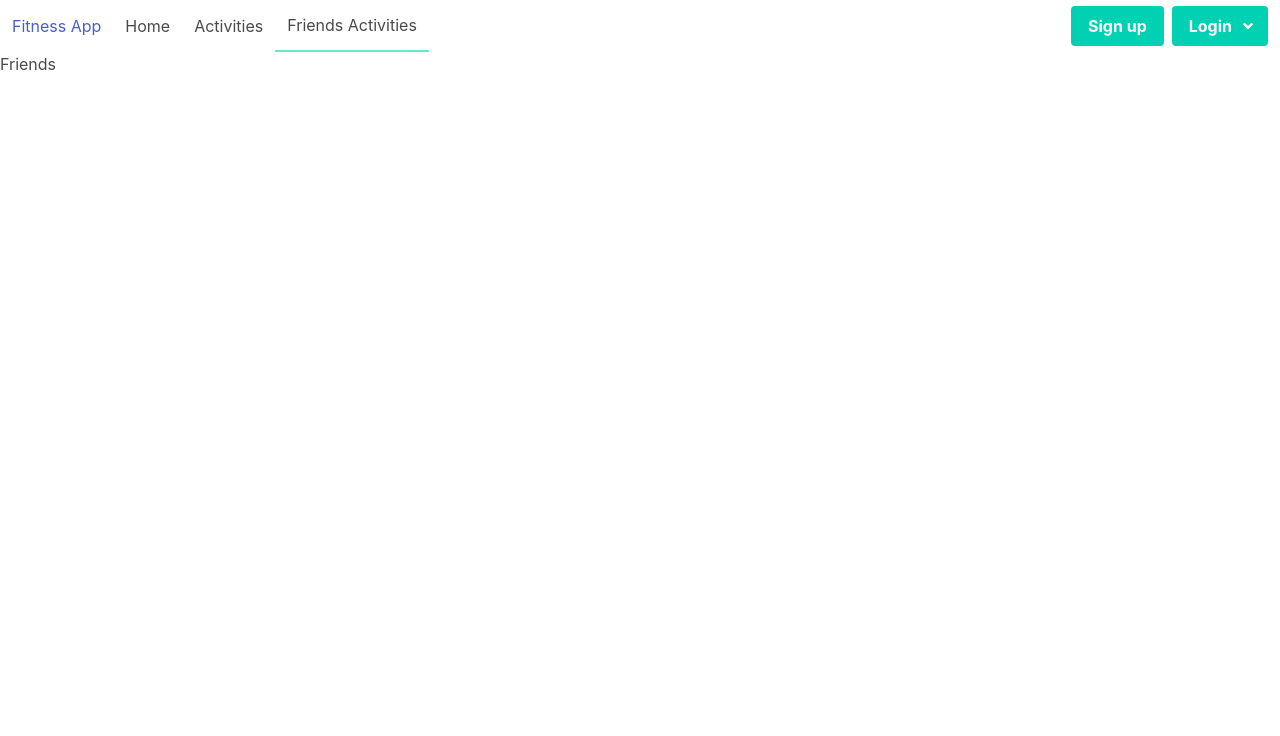
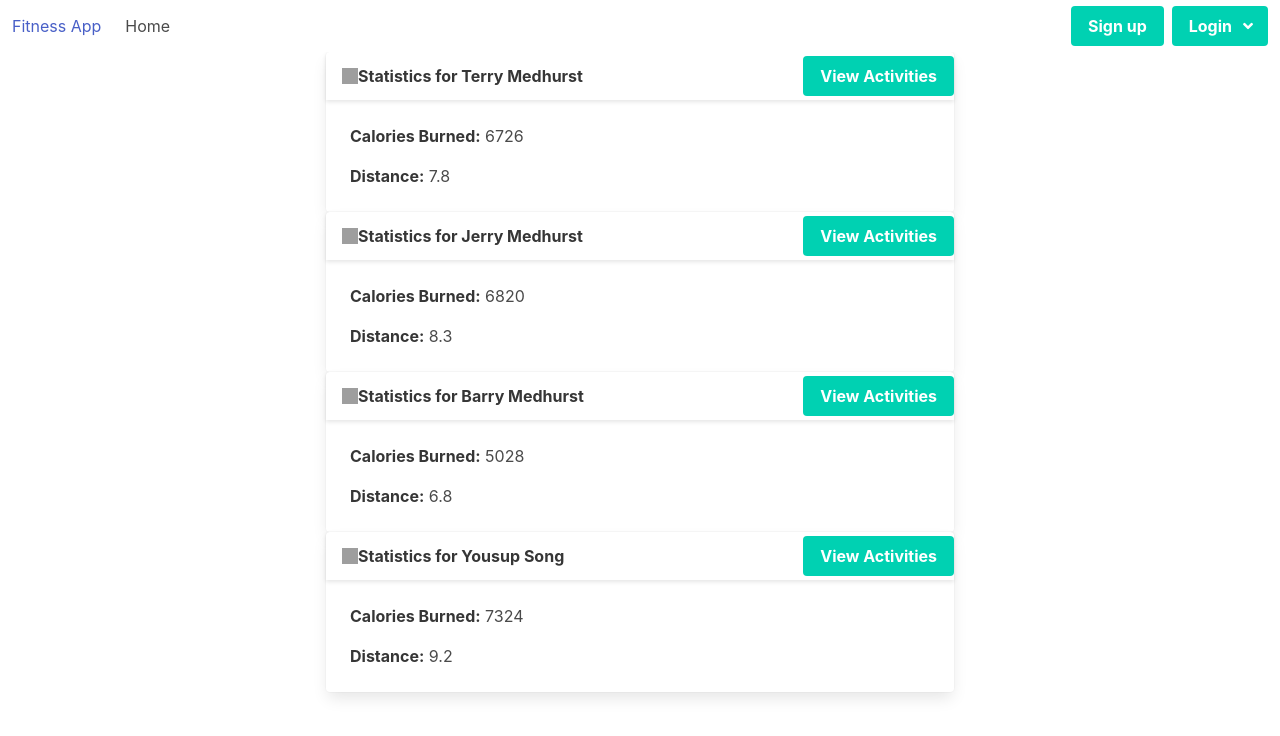
Before and after one commit to Youssup/Fitness-Website, a Vue app in the folder client/: page /Friends in a window 1280 px wide. Shown: the top 736 px of the page. Built offline with nearby package versions, Linux system fonts and the light colour scheme; grey boxes are pictures that could not be loaded.

Commit message:
Added list of statstics to activities/friends page

```diff
--- a/client/src/components/NavBar.vue
+++ b/client/src/components/NavBar.vue
@@ -53,11 +53,11 @@ function toggleModal() {
           Home
         </RouterLink>
 
-        <RouterLink to="activities" class="navbar-item">
+        <RouterLink to="activities" v-if="currentUser" class="navbar-item">
           Activities
         </RouterLink>
 
-        <RouterLink to="Friends" class="navbar-item">
+        <RouterLink to="Friends" v-if="currentUser" class="navbar-item">
           Friends Activities
         </RouterLink>
 
@@ -87,6 +87,7 @@ function toggleModal() {
               <div class="dropdown-menu" id="dropdown-menu" role="menu">
                 <div class="dropdown-content">
                   <a @click="setCurrentUser(user)" v-for="user in users" class="dropdown-item">
+                    <img :src="user.profileImage" alt="Placeholder image">
                     {{ user.firstName + " " + user.lastName }}
                   </a>
                 </div>
@@ -122,12 +123,6 @@ function toggleModal() {
           </div>
         </div>
         <div class="field">
-          <label class="label">Email</label>
-          <div class="control">
-            <input class="input" type="email" placeholder="Email">
-          </div>
-        </div>
-        <div class="field">
           <label class="label">Password</label>
           <div class="control">
             <input class="input" type="password" placeholder="Password">
--- a/client/src/data/users.json
+++ b/client/src/data/users.json
@@ -7,7 +7,7 @@
             "admin": false,
             "caloriesBurned": 6726,
             "distance": 7.8,
-            "profileImage": "http://www.gravatar.com/avatar/"
+            "profileImage": "https://robohash.org/Mavis.png?set=set4"
         },
         {
             "id": 2,
@@ -16,7 +16,7 @@
             "caloriesBurned": 6820,
             "admin": false,
             "distance": 8.3,
-            "profileImage": "http://www.gravatar.com/avatar/"
+            "profileImage": "https://robohash.org/Terry.png?set=set4"
         },
         {
             "id": 3,
@@ -25,7 +25,7 @@
             "admin": false,
             "caloriesBurned": 5028,
             "distance": 6.8,
-            "profileImage": "http://www.gravatar.com/avatar/"
+            "profileImage": "https://robohash.org/Terrill.png?set=set4"
         },
         {
             "id": 4,
@@ -34,7 +34,7 @@
             "admin": true,
             "caloriesBurned": 7324,
             "distance": 9.2,
-            "profileImage": "http://www.gravatar.com/avatar/"
+            "profileImage": "https://robohash.org/jum.png?set=set4"
         }
     ],
     "total": 100,
--- a/client/src/pages/Activities.vue
+++ b/client/src/pages/Activities.vue
@@ -1,13 +1,32 @@
 <script setup lang="ts">
+import { IndexKind } from 'typescript';
+import { type User, getUsers } from '../model/users';
+import { ref } from 'vue';
+const users = ref([] as User[]);
+users.value = getUsers();
 
 </script>
 
 <template>
-    <div>
-        <h1>Activities</h1>
+    <div class="columns is-centered">
+  <div class="column is-half">
+    <div v-for="user in users" class="card">
+      <header class="card-header">
+        <p class="card-header-title">
+            <img :src="user.profileImage" alt="Placeholder image" class="image is-16x16">
+            Statistics for {{ user.firstName + " " + user.lastName }}
+        </p>
+      </header>
+      <div class="card-content">
+        <div class="content">
+          <p><strong>Calories Burned:</strong> {{ user.caloriesBurned }}</p>
+          <p><strong>Distance:</strong> {{ user.distance }}</p>
+        </div>
+      </div>
     </div>
+  </div>
+</div>
 </template>
 
 <style scoped>
-
 </style>
--- a/client/src/pages/Admin.vue
+++ b/client/src/pages/Admin.vue
@@ -1,15 +1,21 @@
 <script setup lang="ts">
+import { IndexKind } from 'typescript';
 import { type User, getUsers } from '../model/users';
 import { ref } from 'vue';
 const users = ref([] as User[]);
 users.value = getUsers();
+
+function deleteUser (index: number)
+{
+    users.value.splice(index, 1);
+}
 </script>
 
 <template>
     <div>
         <h1>Admin</h1>
     </div>
-    <div v-for="user in users" class="card">
+    <div v-for="(user, index) in users" :key="user.id" class="card">
         <div class="card-content">
             <div class="media">
                 <div class="media-left">
@@ -22,8 +28,7 @@ users.value = getUsers();
                     <p class="subtitle is-6">UserID: {{ user.id }}</p>
                 </div>
                 <div class="button-container">
-                    <button class="button is-warning is-focused">Edit</button>
-                    <button class="button is-danger is-focused">Delete</button>
+                    <button @click="deleteUser(index)" class="button is-danger is-focused">Delete</button>
                 </div>
             </div>
         </div>
--- a/client/src/pages/Friends.vue
+++ b/client/src/pages/Friends.vue
@@ -1,13 +1,50 @@
 <script setup lang="ts">
+import { IndexKind } from 'typescript';
+import { type User, getUsers } from '../model/users';
+import { ref } from 'vue';
+const users = ref([] as User[]);
+users.value = getUsers();
+
+const modal = ref(false);
+function toggleModal() {
+  modal.value = !modal.value;
+  console.log({ modal: modal.value });
+}
 
 </script>
 
 <template>
-    <div>
-        <h1>Friends</h1>
+    <div class="columns is-centered">
+  <div class="column is-half">
+    <div v-for="user in users" class="card">
+      <header class="card-header" style="display: flex; align-items: center; justify-content: space-between;">
+        <p class="card-header-title">
+            <img :src="user.profileImage" alt="Placeholder image" class="image is-16x16">
+            Statistics for {{ user.firstName + " " + user.lastName }}
+        </p>
+        <a @click="toggleModal" class="button is-primary">
+              <strong>View Activities</strong>
+            </a>
+      </header>
+      <div class="card-content">
+        <div class="content">
+          <p><strong>Calories Burned:</strong> {{ user.caloriesBurned }}</p>
+          <p><strong>Distance:</strong> {{ user.distance }}</p>
+        </div>
+      </div>
     </div>
+  </div>
+</div>
+<div class="modal" :class="{ 'is-active': modal }">
+    <div class="modal-background"></div>
+    <div class="modal-content">
+      <div class="box">
+        <h1 class="title">Statistics</h1>
+      </div>
+    </div>
+    <button @click="toggleModal" class="modal-close is-large" aria-label="close"></button>
+</div>
 </template>
 
 <style scoped>
-
 </style>
--- a/client/src/pages/HomeView.vue
+++ b/client/src/pages/HomeView.vue
@@ -6,8 +6,8 @@
   <main class="hero is-primary is-large">
     <div class="hero-body">
       <div class="container">
-        <h1 class="title">Home</h1>
-        <h2 class="subtitle">Welcome to the Home page</h2>
+        <h1 class="title">Fitness</h1>
+        <h2 class="subtitle">No pain, no gain. Workout, don't be lame</h2>
       </div>
     </div>
   </main>
```
Also changed, not shown: client/src/pages/AboutView.vue (deleted, +0 -9 lines).
